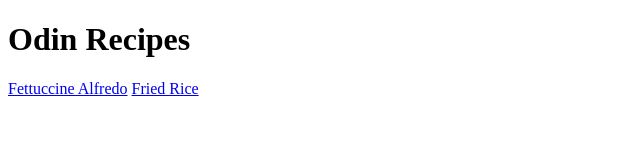
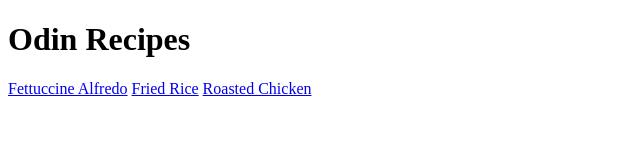
Before and after one commit to davintandy/odin-recipes, a plain HTML site: page index.html in a window 1280 px wide. Shown: the whole page, without its empty margins (0-640 px from the left). Drawn offline with Linux system fonts and the light colour scheme.

Commit message:
Update index.html to link to Roasted Chicken's recipe

```diff
--- a/index.html
+++ b/index.html
@@ -9,5 +9,6 @@
     <h1>Odin Recipes</h1>
     <a href="recipes/fettuccine-alfredo.html">Fettuccine Alfredo</a>
     <a href="recipes/fried-rice.html">Fried Rice</a>
+    <a href="recipes/roasted-chicken.html">Roasted Chicken</a>
 </body>
 </html>
```
